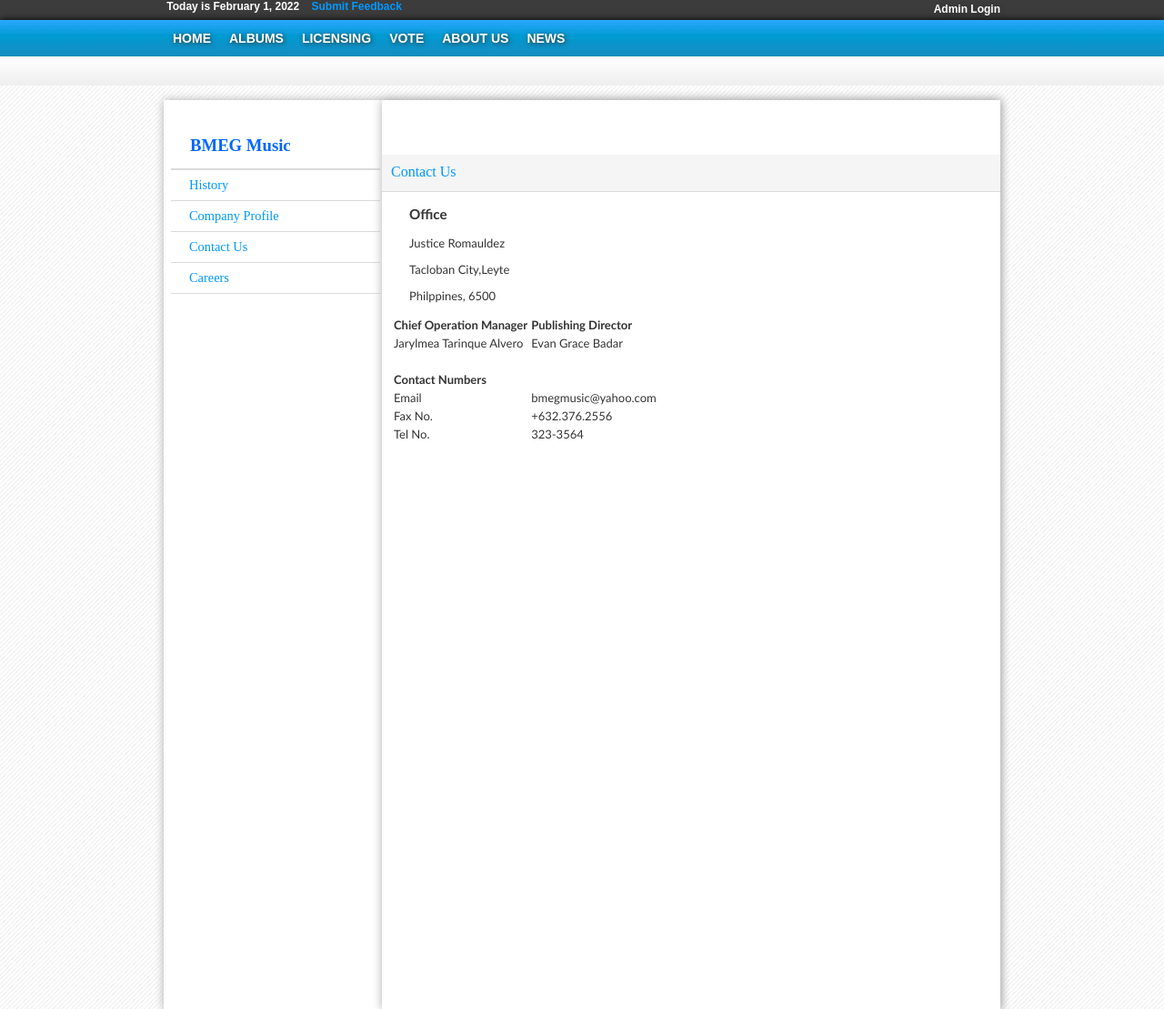
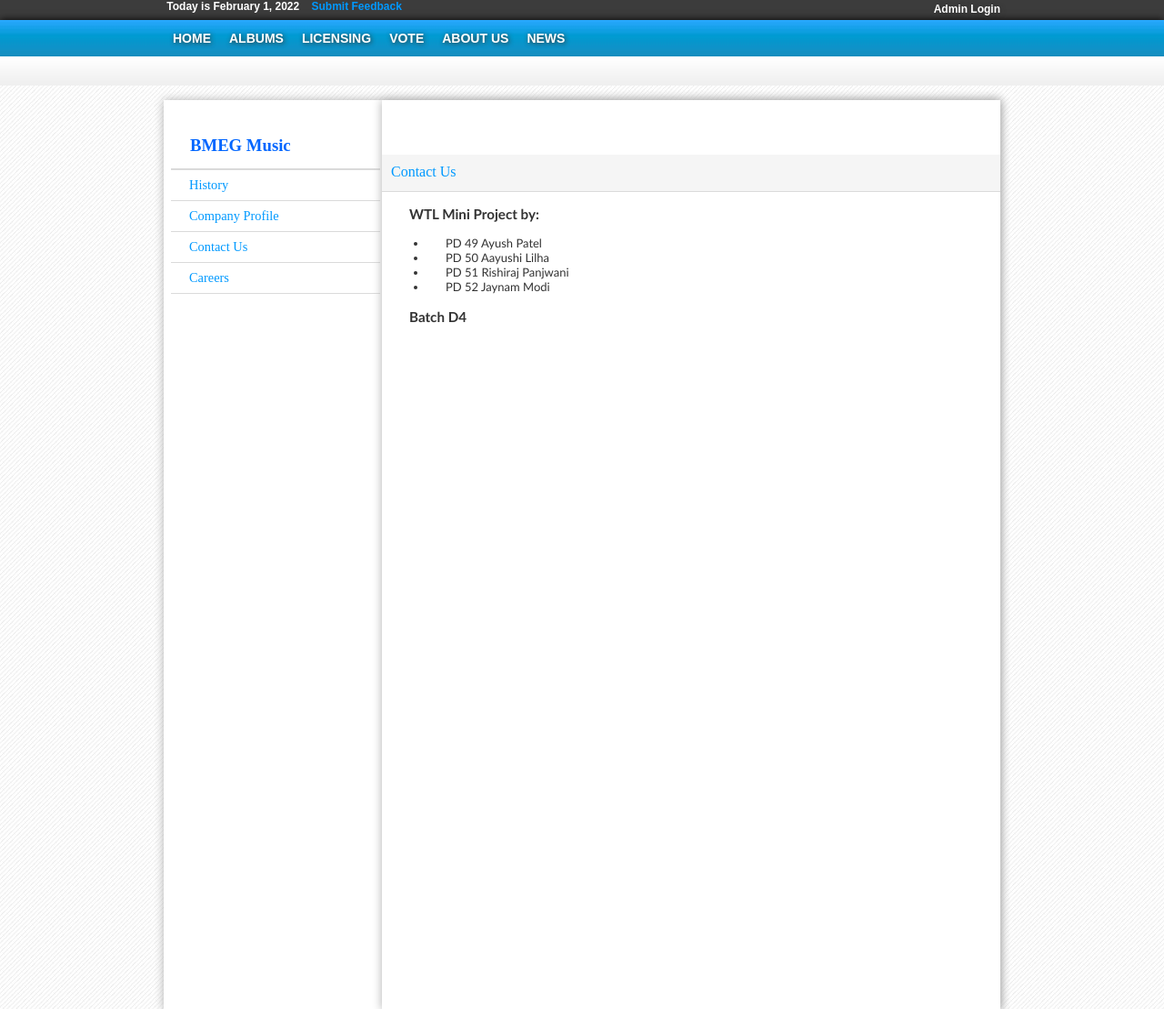
Before and after one commit to jaynammodi/wtl_mini_project, a PHP site: page /Frontend/Contacts.php in a window 1280 px wide. Shown: the top 1109 px of the page at 91% size. Run offline with PHP 8.4, Linux system fonts and the light colour scheme.

Commit message:
uploaded

```diff
--- a/Frontend/Contacts.php
+++ b/Frontend/Contacts.php
@@ -49,34 +49,14 @@
 
      	<div id="header_title">Contact Us</div>
 		<div class="content1_info">
-        	<h3>Office</h3>
-            <p>Justice Romauldez</p>
-            <p>Tacloban City,Leyte</p>
-            <p>Philppines, 6500</p>
-            <p></p>
-        	<table>
-            	<tr>
-                	<th>Chief Operation Manager</th><th>Publishing Director</th>
-                </tr>
-                <tr>
-                	<td>Jarylmea Tarinque Alvero</td><td>Evan Grace Badar</td>
-                </tr>
-                <tr>
-                	<td>&nbsp;</td><td>&nbsp;</td>
-                </tr>
-                <tr>
-                	<th>Contact Numbers</th><th></th>
-                </tr>
-                <tr>
-                	<td>Email</td><td>bmegmusic@yahoo.com</td>
-                </tr>
-                <tr>
-                	<td>Fax No.</td><td>+632.376.2556</td>
-                </tr>
-                <tr>
-                	<td>Tel No.</td><td>323-3564</td>
-                </tr>
-            </table>
+        	<h3>WTL Mini Project by:</h3>
+            <ul>
+                <li>PD 49 Ayush Patel</li>
+                <li>PD 50 Aayushi Lilha</li>
+                <li>PD 51 Rishiraj Panjwani</li>
+                <li>PD 52 Jaynam Modi</li>
+            </ul>
+            <h3>Batch D4</h3>
         </div>
     </div><!--End second column-->
 </div>
```
Also changed, not shown: 01 READ ME FIRST !!!!.txt (deleted, +0 -24 lines).
